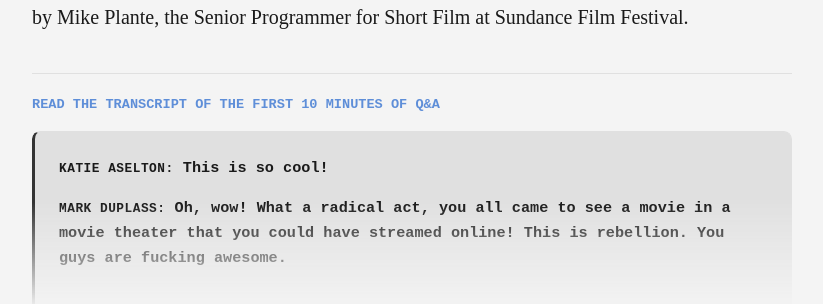
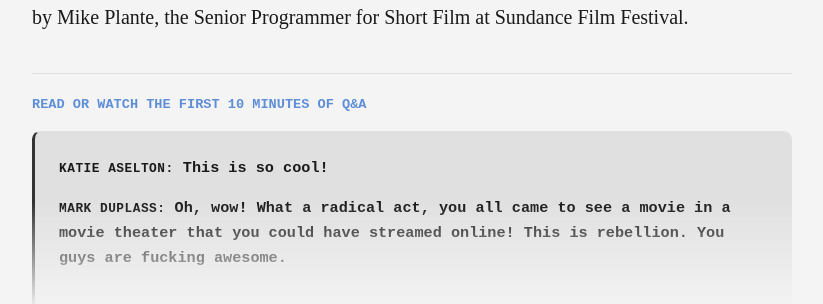
Before and after one commit to Slowburn-Movies/slowburn-movies.github.io, a Jekyll site: the page built from _posts/2026-02-25-puffy-chair-20th-anniversary-q-and-a.md, in a window 1280 px wide and 900 px high, scrolled down 2415 px. Shown: the part 163-467 px from the top of the window, without its empty margins (228-1051 px from the left). Built offline with Jekyll 4.4.1, drawn with Linux system fonts in a browser that asks for light colours; some web fonts are replaced.

Commit message:
Update 2026-02-25-puffy-chair-20th-anniversary-q-and-a.md

```diff
--- a/_posts/2026-02-25-puffy-chair-20th-anniversary-q-and-a.md
+++ b/_posts/2026-02-25-puffy-chair-20th-anniversary-q-and-a.md
@@ -35,7 +35,7 @@
 
 <details>
   <summary>
-    <span class="summary-btn">Read the transcript of the first 10 minutes of Q&A</span>
+    <span class="summary-btn">Read or watch the first 10 minutes of Q&A</span>
 
     <div class="transcript-preview">
       <p><strong>Katie Aselton:</strong> This is so cool!</p>
```
